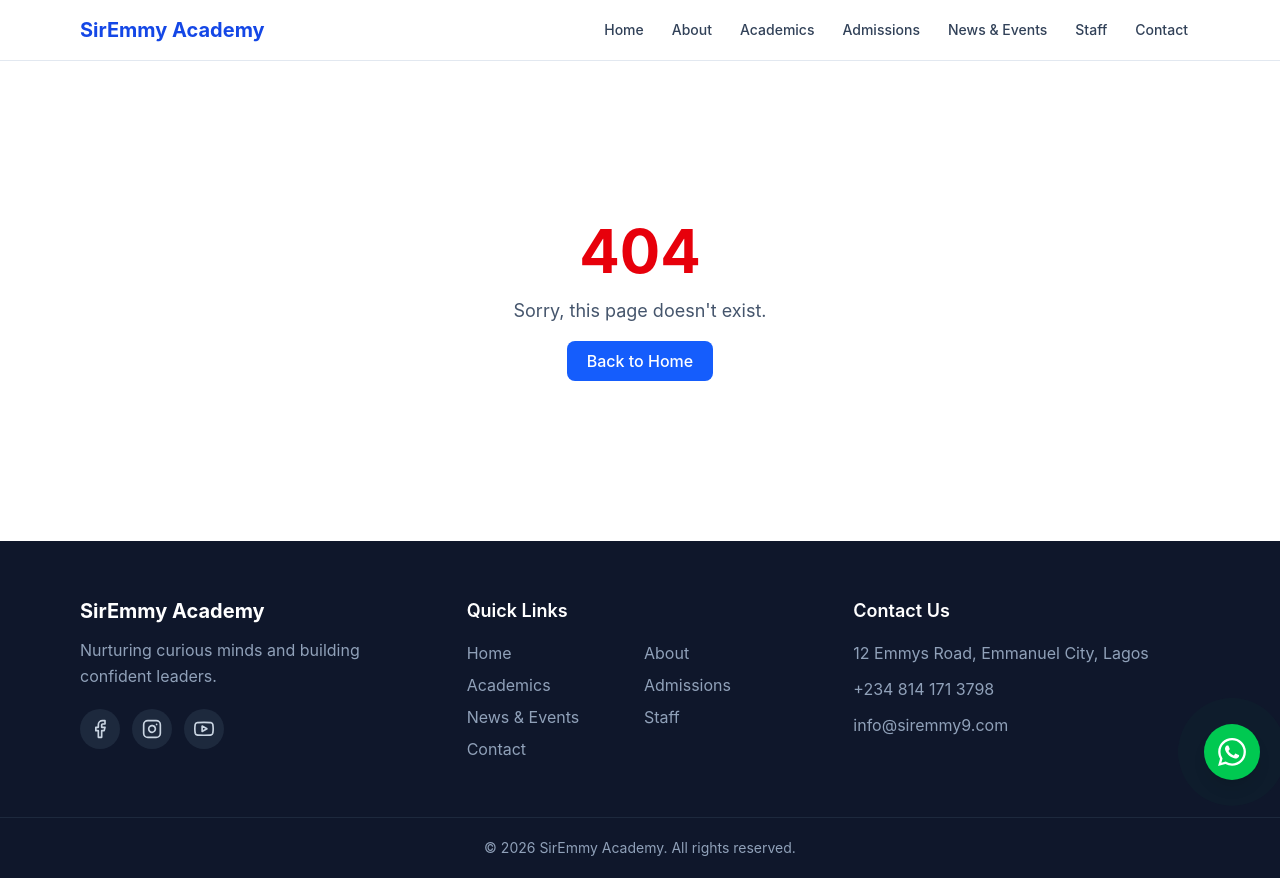
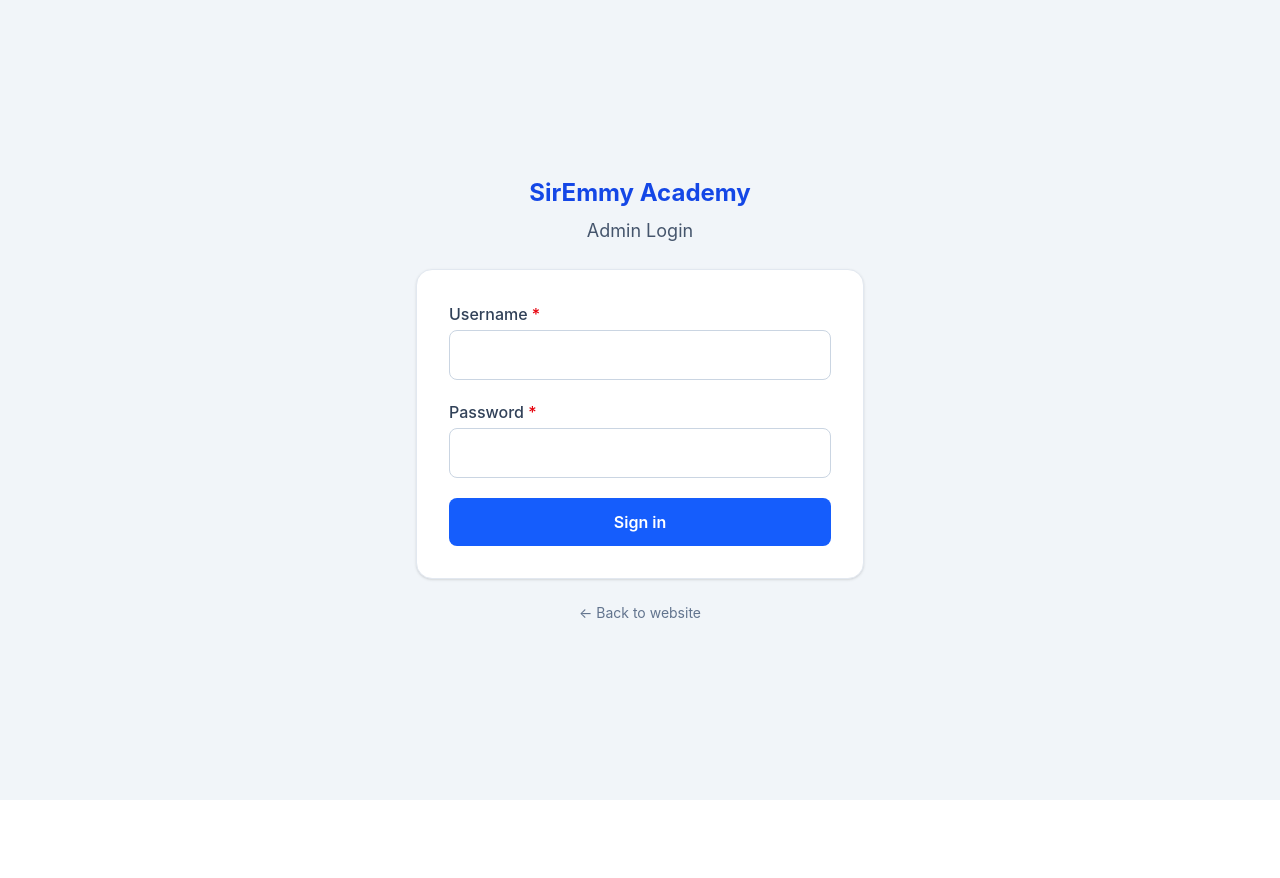
Before and after one commit to Siremmy9/React-school-project, a React (Vite) app: page /admin/login in a window 1280 px wide. After the commit the page ends 800 px from the top, so only its background shows below. Built offline with nearby package versions, Linux system fonts and the light colour scheme.

Commit message:
Admin Dashboard

```diff
--- a/src/App.jsx
+++ b/src/App.jsx
@@ -9,6 +9,8 @@ import Staff from "./pages/Staff";
 import Contact from "./pages/Contact";
 import NotFound from "./pages/NotFound";
 import ScrollToTop from "./components/ScrollToTop";
+import RequireAuth from "./admin/RequireAuth";
+import AdminLogin from "./admin/AdminLogin";
 import AdminLayout from "./admin/AdminLayout";
 import AdminDashboard from "./admin/pages/AdminDashboard";
 import AdminAdmissions from "./admin/pages/AdminAdmissions";
@@ -34,7 +36,16 @@ export default function App() {
           <Route path="/contact" element={<Contact />} />
           <Route path="*" element={<NotFound />} />
         </Route>
-        <Route path="/admin" element={<AdminLayout />}>
+        <Route path="/admin/login" element={<AdminLogin />} />
+
+        <Route
+          path="/admin"
+          element={
+            <RequireAuth>
+              <AdminLayout />
+            </RequireAuth>
+          }
+        >
           <Route index element={<AdminDashboard />} />
           <Route path="admissions" element={<AdminAdmissions />} />
           <Route path="students" element={<AdminStudents />} />
--- a/src/admin/AdminLayout.jsx
+++ b/src/admin/AdminLayout.jsx
@@ -3,11 +3,13 @@ import { NavLink, Link, Outlet, useLocation } from "react-router-dom";
 import { school } from "../data/school";
 import { adminNav } from "../data/adminNav";
 import AdminIcon from "./AdminIcon";
+import { useAuth } from "../context/AuthContext";
 
 // Fake for now. Later these numbers come from the database.
 const badges = { "/admin/admissions": 1 };
 
 export default function AdminLayout() {
+  const { user, logout } = useAuth();
   const [open, setOpen] = useState(false);
   const { pathname } = useLocation();
 
@@ -23,7 +25,7 @@ export default function AdminLayout() {
 
   return (
     <div className="min-h-screen bg-slate-100">
-      {/* Dark overlay (phones, while the menu is open) */}
+      {/* Dark overlay (phones, while the menu is open ) */}
       {open && (
         <div
           className="fixed inset-0 z-40 bg-black/50 md:hidden"
@@ -66,13 +68,14 @@ export default function AdminLayout() {
         </nav>
 
         <div className="border-t border-slate-800 p-3">
-          <Link
-            to="/admin/login"
-            className="flex items-center gap-3 rounded-lg px-3 py-2.5 text-sm font-medium text-slate-300 transition hover:bg-slate-800 hover:text-white"
+          <button
+            type="button"
+            onClick={logout}
+            className="flex w-full items-center gap-3 rounded-lg px-3 py-2.5 text-sm font-medium text-slate-300 transition hover:bg-slate-800 hover:text-white"
           >
             <AdminIcon name="logout" className="h-5 w-5" />
             Logout
-          </Link>
+          </button>
         </div>
       </aside>
 
--- /dev/null
+++ b/src/admin/AdminLogin.jsx
@@ -0,0 +1,90 @@
+import { useState } from "react";
+import { Link, Navigate, useNavigate } from "react-router-dom";
+import { useAuth } from "../context/AuthContext";
+import { school } from "../data/school";
+import FormField from "../components/FormField";
+
+export default function AdminLogin() {
+  const { user, login } = useAuth();
+  const navigate = useNavigate();
+  const [form, setForm] = useState({ username: "", password: "" });
+  const [error, setError] = useState("");
+
+  // Already logged in? Skip the login page.
+  if (user) return <Navigate to="/admin" replace />;
+
+  function handleChange(e) {
+    setError("");
+    setForm({ ...form, [e.target.name]: e.target.value });
+  }
+
+  function handleSubmit(e) {
+    e.preventDefault();
+    const ok = login(form.username.trim(), form.password);
+
+    if (ok) {
+      navigate("/admin", { replace: true });
+    } else {
+      setError("Incorrect username or password. Please try again.");
+    }
+  }
+
+  return (
+    <div className="flex min-h-screen items-center justify-center bg-slate-100 px-4">
+      <div className="w-full max-w-md">
+        <div className="mb-6 text-center">
+          <p className="text-2xl font-bold text-blue-700">{school.name}</p>
+          <h1 className="mt-2 text-lg text-slate-600">Admin Login</h1>
+        </div>
+
+        <form
+          onSubmit={handleSubmit}
+          className="space-y-5 rounded-2xl border border-slate-200 bg-white p-6 shadow-sm md:p-8"
+        >
+          <FormField
+            label="Username"
+            name="username"
+            value={form.username}
+            onChange={handleChange}
+            autoComplete="username"
+            required
+          />
+          <FormField
+            label="Password"
+            name="password"
+            type="password"
+            value={form.password}
+            onChange={handleChange}
+            autoComplete="current-password"
+            required
+          />
+
+          {error && (
+            <p
+              role="alert"
+              className="rounded-lg bg-red-100 px-4 py-3 text-sm text-red-800"
+            >
+              {error}
+            </p>
+          )}
+
+          <button
+            type="submit"
+            className="w-full rounded-lg bg-blue-600 px-6 py-3 font-semibold text-white transition hover:bg-blue-700 active:scale-95"
+          >
+            Sign in
+          </button>
+        </form>
+
+        <p className="mt-6 text-center text-sm">
+          <Link
+            to="/"
+            className="text-slate-500 transition hover:text-blue-600"
+          >
+            ← Back to website
+          </Link>
+        </p>
+      </div>
+    </div>
+  );
+}
--- /dev/null
+++ b/src/admin/RequireAuth.jsx
@@ -0,0 +1,12 @@
+import { Navigate } from "react-router-dom";
+import { useAuth } from "../context/AuthContext";
+
+export default function RequireAuth({ children }) {
+  const { user } = useAuth();
+
+  if (!user) {
+    return <Navigate to="/admin/login" replace />;
+  }
+
+  return children;
+}
--- a/src/components/Navbar.jsx
+++ b/src/components/Navbar.jsx
@@ -1,6 +1,7 @@
 import { useState } from "react";
-import { NavLink } from "react-router-dom";
+import { NavLink, Link } from "react-router-dom";
 import { navLinks } from "../data/navLinks";
+import { useAuth } from "../context/AuthContext";
 
 // const links = [
 //   { to: "/", label: "Home" },
@@ -19,6 +20,7 @@ const linkClass = ({ isActive }) =>
 
 export default function Navbar() {
   const [open, setOpen] = useState(false);
+  const { user } = useAuth();
 
   return (
     <header className="sticky top-0 z-50 border-b border-slate-200 bg-white/90 backdrop-blur">
@@ -26,7 +28,8 @@ export default function Navbar() {
         <span className="text-xl font-bold text-blue-700">SirEmmy Academy</span>
 
         {/* Desktop links */}
-        <ul className="hidden gap-1 md:flex">
+        <div className="hidden items-center gap-1 md:flex">
+          <ul className="flex gap-1">
             {navLinks.map((link) => (
               <li key={link.to}>
                 <NavLink to={link.to} className={linkClass}>
@@ -35,6 +38,13 @@ export default function Navbar() {
               </li>
             ))}
           </ul>
+          <Link
+            to="/admin"
+            className="ml-2 rounded-lg border border-blue-600 px-4 py-2 text-sm font-semibold text-blue-700 transition hover:bg-blue-600 hover:text-white"
+          >
+            {user ? "Dashboard" : "Admin Login"}
+          </Link>
+        </div>
 
         {/* Hamburger button (phones only) */}
         <button
@@ -90,6 +100,15 @@ export default function Navbar() {
               </NavLink>
             </li>
           ))}
+          <li>
+            <Link
+              to="/admin"
+              onClick={() => setOpen(false)}
+              className="block rounded-lg border border-blue-600 px-3 py-2 text-center text-sm font-semibold text-blue-700"
+            >
+              {user ? "Dashboard" : "Admin Login"}
+            </Link>
+          </li>
         </ul>
       )}
     </header>
--- /dev/null
+++ b/src/context/AuthContext.jsx
@@ -0,0 +1,49 @@
+import { createContext, useContext, useState } from "react";
+
+// TEMPORARY test account. This check runs in the browser, so it is NOT
+// real security. We replace it with a server check when we build the backend.
+const DEMO_ADMIN = { username: "admin", password: "admin123" };
+
+const AuthContext = createContext(null);
+
+export function AuthProvider({ children }) {
+  const [user, setUser] = useState(() => {
+    try {
+      return sessionStorage.getItem("adminUser");
+    } catch {
+      return null;
+    }
+  });
+
+  function login(username, password) {
+    if (username === DEMO_ADMIN.username && password === DEMO_ADMIN.password) {
+      setUser(username);
+      try {
+        sessionStorage.setItem("adminUser", username);
+      } catch {
+        /* storage unavailable, ignore */
+      }
+      return true;
+    }
+    return false;
+  }
+
+  function logout() {
+    setUser(null);
+    try {
+      sessionStorage.removeItem("adminUser");
+    } catch {
+      /* ignore */
+    }
+  }
+
+  return (
+    <AuthContext.Provider value={{ user, login, logout }}>
+      {children}
+    </AuthContext.Provider>
+  );
+}
+
+export function useAuth() {
+  return useContext(AuthContext);
+}
--- a/src/main.jsx
+++ b/src/main.jsx
@@ -3,11 +3,14 @@ import { createRoot } from "react-dom/client";
 import { BrowserRouter } from "react-router-dom";
 import "./index.css";
 import App from "./App.jsx";
+import { AuthProvider } from "./context/AuthContext";
 
 createRoot(document.getElementById("root")).render(
   <StrictMode>
     <BrowserRouter>
-      <App />
+      <AuthProvider>
+        <App />
+      </AuthProvider>
     </BrowserRouter>
   </StrictMode>,
 );
```
Lines whose indentation alone changed are shown as unchanged.
